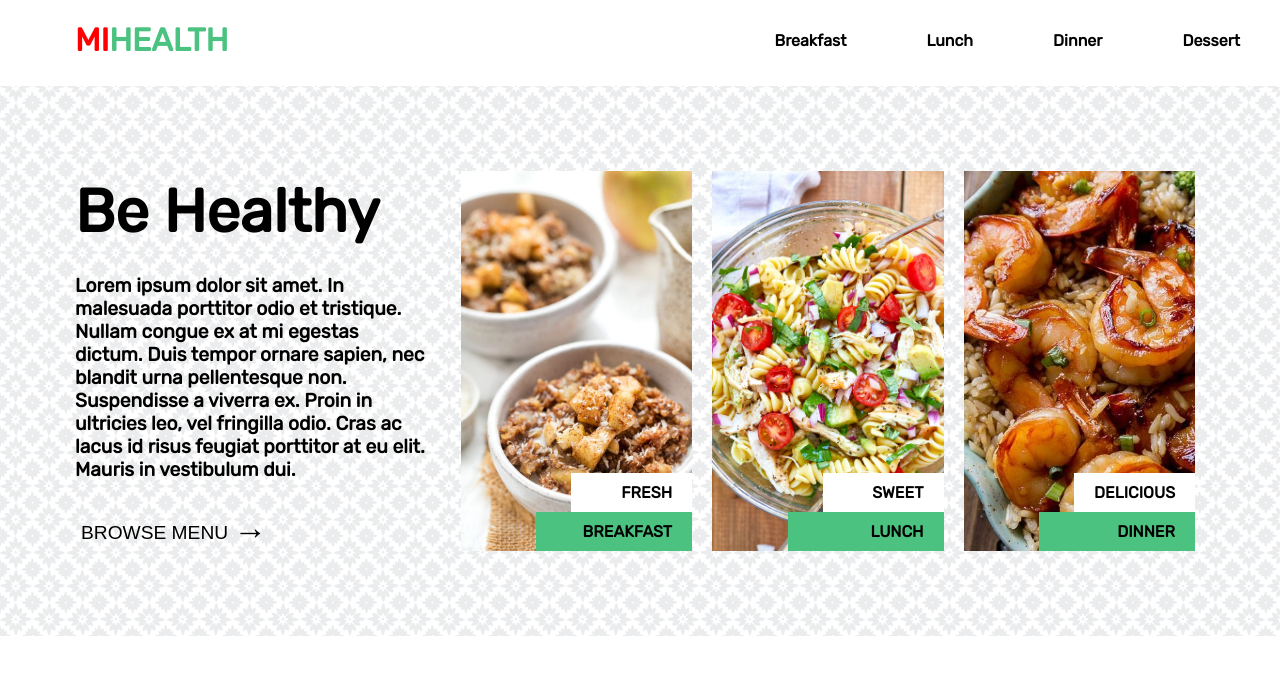
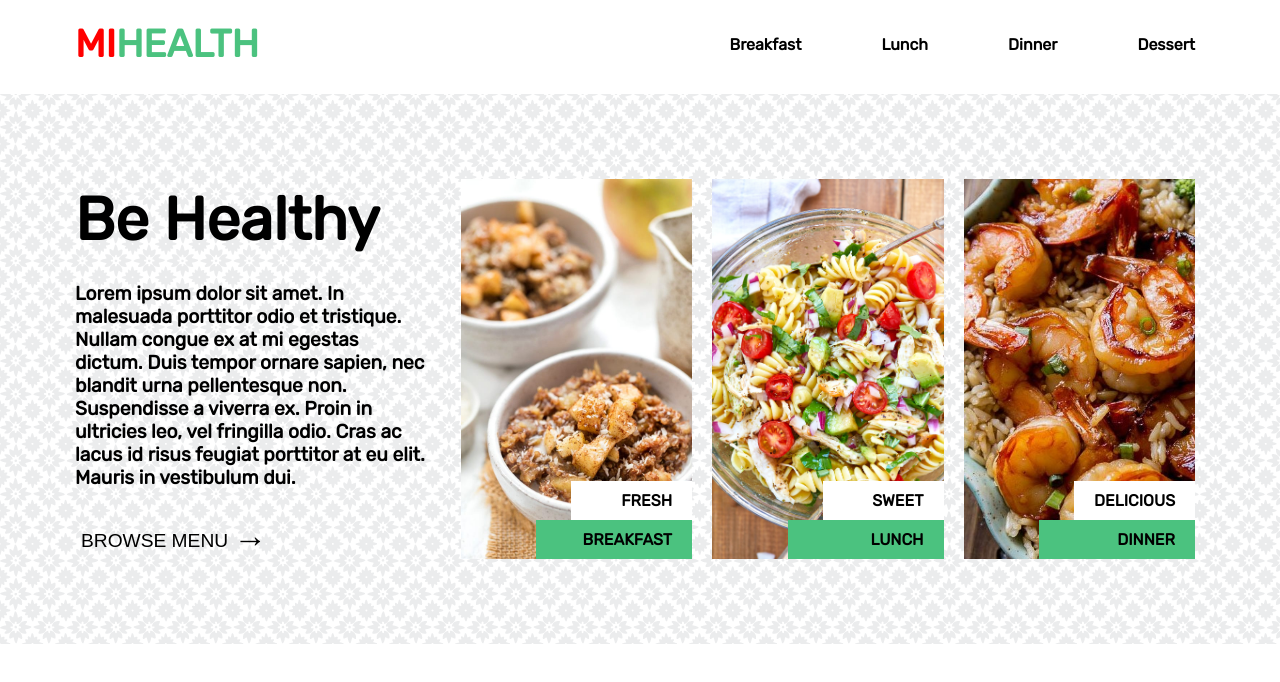
Before and after one commit to RickeyShumway/miHealthFinal, a plain HTML site: page index.html in a window 1280 px wide. Drawn offline with Linux system fonts and the light colour scheme.

Commit message:
final changes

```diff
--- a/style.css
+++ b/style.css
@@ -20,12 +20,15 @@ h1 {
 }
 #mi {
     color: red;
+    font-size: larger;
 }
 #health {
     color: rgb(75, 194, 127);
+    font-size: larger;
 }
 ul {
     display: flex;
+    padding-right: 45px;
 }
 li {
     display: inline;
```
